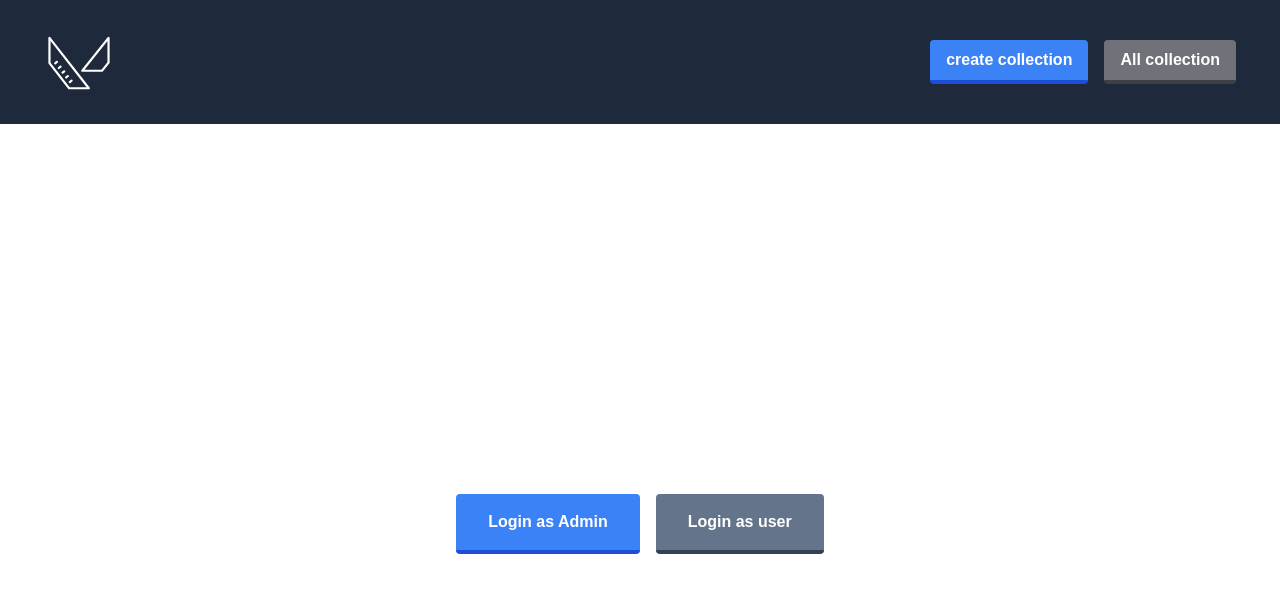
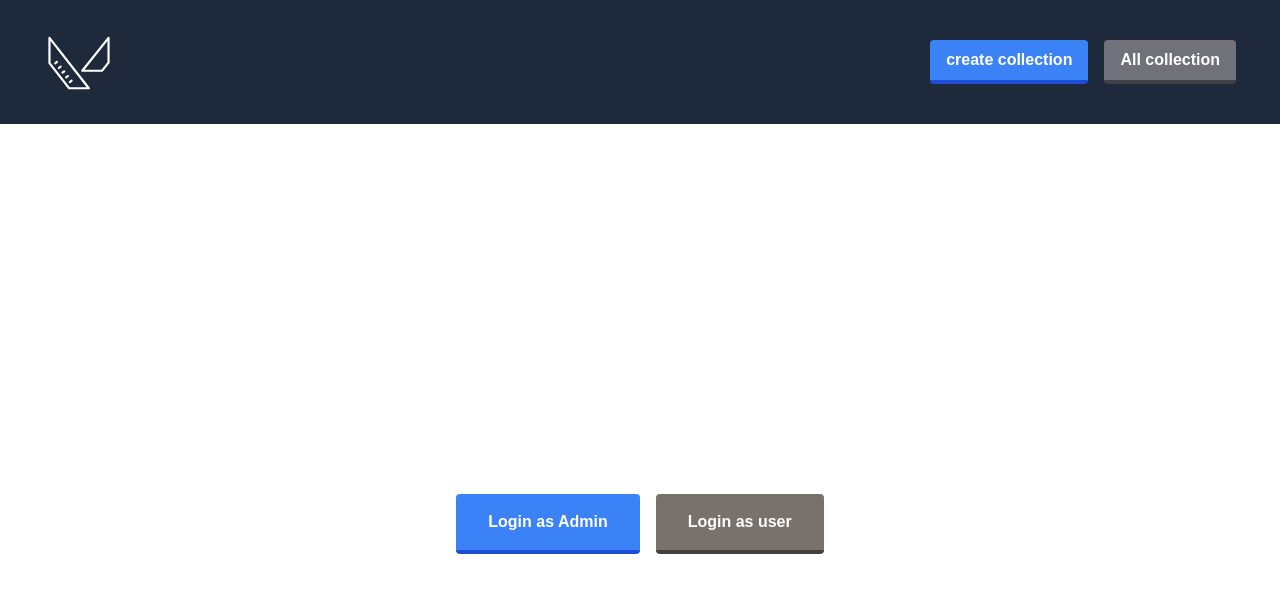
Before and after one commit to saurav49/Disecto, a React (Create React App) app: page / in a window 1280 px wide. Shown: the top 592 px of the page. Built offline with nearby package versions, Linux system fonts and the light colour scheme; no server answers; what @cloudinary/url-gen would draw is missing.

Commit message:
style - home page btn color change

```diff
--- a/src/App.js
+++ b/src/App.js
@@ -58,7 +58,7 @@
               </button>
               <button
                 onClick={() => handleAuthBtnClick("USER")}
-                className="bg-slate-500 hover:bg-slate-400 text-white font-bold py-4 px-8 border-b-4 border-slate-700 hover:border-slate-500 focus:border-b-0 rounded"
+                className="bg-stone-500 hover:bg-stone-400 text-white font-bold py-4 px-8 border-b-4 border-stone-700 hover:border-slate-500 focus:border-b-0 rounded"
               >
                 <span>Login as user</span>
               </button>
```
